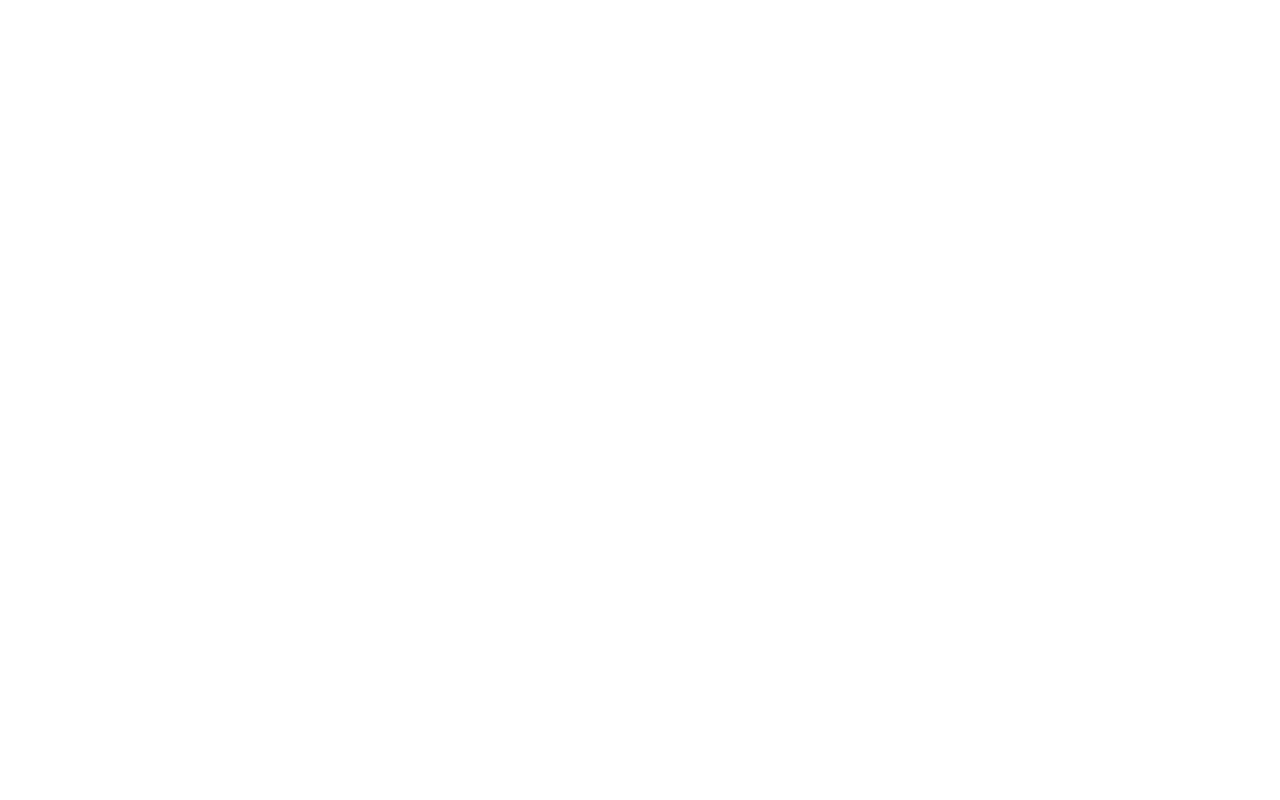
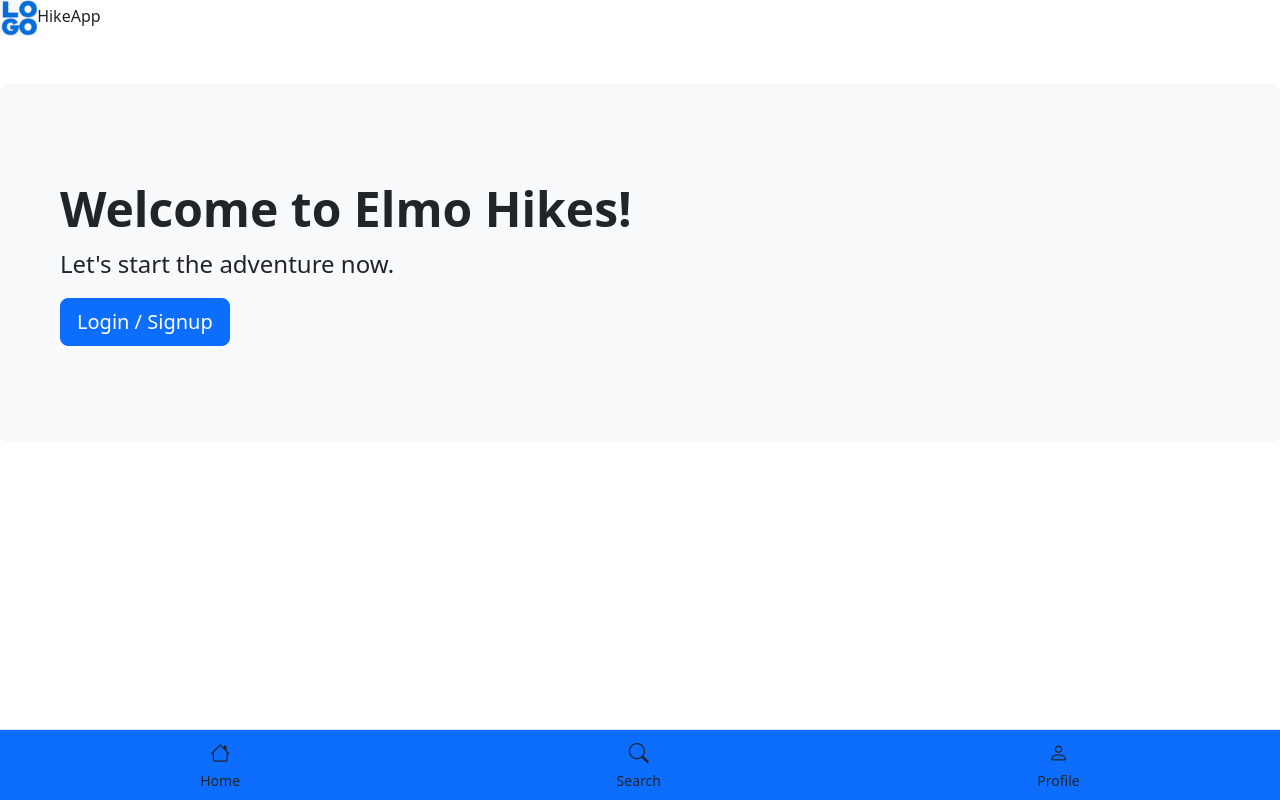
Before and after one commit to PavloDolzhenko/Demo05_Dolzhenko_Pavlo, a website built with Vite: page index.html in a window 1280 px wide. Built offline with nearby package versions, Linux system fonts and the light colour scheme.

Commit message:
Website Navbar

```diff
--- a/index.html
+++ b/index.html
@@ -10,7 +10,6 @@
     <meta name="viewport" content="width=device-width, initial-scale=1">
 
     <!-- Other libraries go here -->
-
 </head>
 
 <body>
@@ -18,8 +17,57 @@
     <!------------------------------>
     <!-- Your HTML Layout go here -->
     <!------------------------------>
+    <nav class="navbar fixed-bottom bg-primary border-top">
+        <div class="container-fluid justify-content-around">
+            <a class="nav-link text-center active" aria-current="page" href="#">
+                <i class="bi bi-house d-block fs-5"></i><small>Home</small>
+            </a>
+
+            <a class="nav-link text-center" href="#">
+                <i class="bi bi-search d-block fs-5"></i><small>Search</small>
+            </a>
+
+            <div class="dropdown">
+                <a class="nav-link text-center" href="#" role="button" data-bs-toggle="dropdown" aria-expanded="false">
+                    <i class="bi bi-person d-block fs-5"></i><small>Profile</small>
+                </a>
+                <ul class="dropdown-menu dropdown-menu-end">
+                    <li><a class="dropdown-item" href="#">My Account</a></li>
+                    <li><a class="dropdown-item" href="#">My Hikes</a></li>
+                </ul>
+            </div>
+        </div>
+    </nav>
+
+    <a class="navbar-brand" href="#"><img src="./images/logo.jpg" height="36">HikeApp</a>
+
+    <div class="py-4"></div>
     <!-- Stuff for body goes here -->
+    <div class="p-5 mb-4 bg-light rounded-3">
+    <div class="container-fluid py-5">
 
+        <h1 class="display-5 fw-bold">Welcome to Elmo Hikes!</h1>
+
+        <p class="col-md-8 fs-4">
+        Let's start the adventure now.
+        </p>
+
+        <button class="btn btn-primary btn-lg" type="button">
+        Login / Signup
+        </button>
+
+        <!-- Optional: send the user to login.html when clicked -->
+        <!--
+        <button
+        onclick="window.location.href='login.html'"
+        class="btn btn-primary btn-lg"
+        type="button">
+        Login / Signup
+        </button>
+        -->
+
+    </div>
+    </div>
 
     <!---------------------------------------------->
     <!-- Your own JavaScript functions go here    -->
--- a/package.json
+++ b/package.json
@@ -12,6 +12,7 @@
   },
   "dependencies": {
     "@popperjs/core": "^2.11.8",
-    "bootstrap": "^5.3.8"
+    "bootstrap": "^5.3.8",
+    "bootstrap-icons": "^1.13.1"
   }
 }
--- a/src/main.js
+++ b/src/main.js
@@ -1,8 +1,9 @@
 import 'bootstrap/dist/css/bootstrap.min.css';
 import 'bootstrap';
+import 'bootstrap-icons/font/bootstrap-icons.css';
 
 // If you have custom global styles, import them as well:
-// import '../styles/style.css';
+import '../styles/style.css';
 
 function sayHello() {
 
```
Also changed, not shown: 1 other file.
